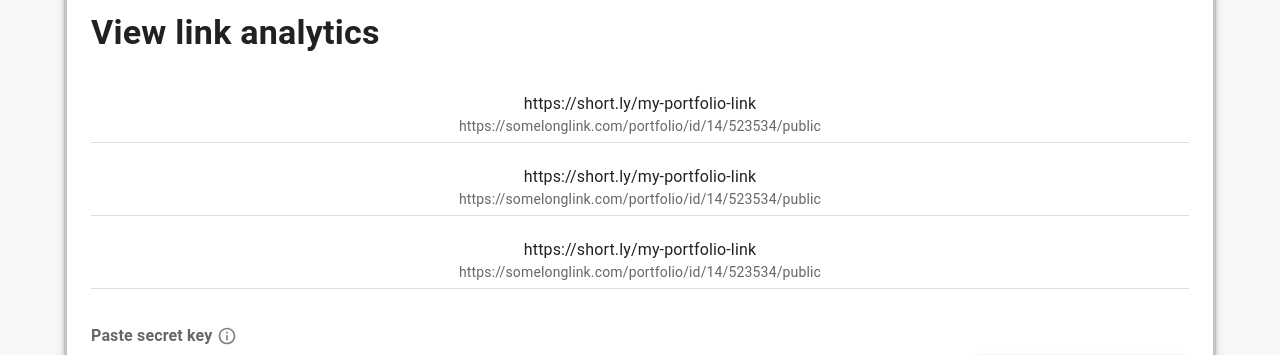
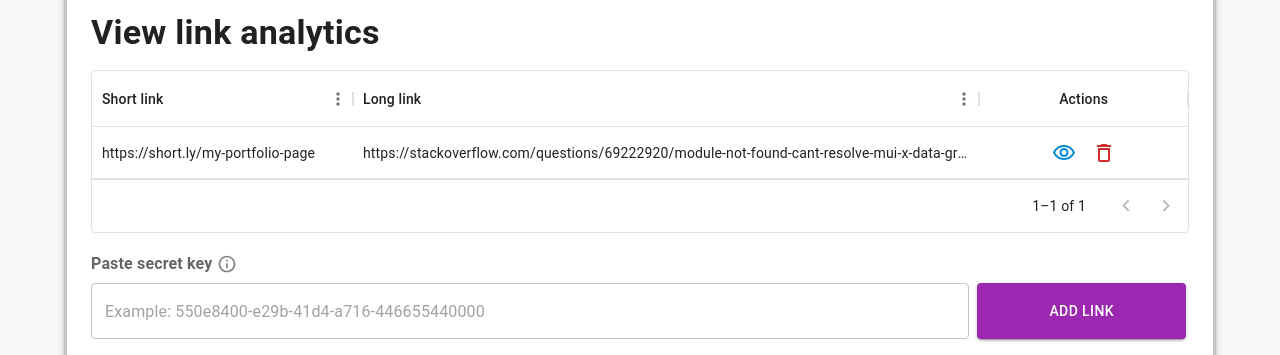
Before and after one commit to 3umaGH/URLShortener, a React (Vite) app in the folder client/: page / in a window 1280 px wide. Shown: the part 419-774 px from the top of the page. Built offline with nearby package versions, Linux system fonts and the light colour scheme; the HTML template or start-up script is replaced by a standard one.

Commit message:
feat: implemented DataGrid for Analytics page

```diff
--- a/client/package.json
+++ b/client/package.json
@@ -15,6 +15,7 @@
     "@fontsource/roboto": "^5.0.8",
     "@mui/icons-material": "^5.14.16",
     "@mui/material": "^5.14.16",
+    "@mui/x-data-grid": "^6.18.0",
     "react": "^18.2.0",
     "react-dom": "^18.2.0"
   },
--- /dev/null
+++ b/client/src/components/AnalyticsGrid.tsx
@@ -0,0 +1,77 @@
+import { Container, IconButton, Tooltip } from "@mui/material";
+import { DataGrid, GridColDef } from "@mui/x-data-grid";
+import { useState } from "react";
+
+import DeleteOutlineOutlinedIcon from "@mui/icons-material/DeleteOutlineOutlined";
+import VisibilityOutlinedIcon from "@mui/icons-material/VisibilityOutlined";
+
+type ActionsProps = {
+  uuid: string;
+};
+
+const ActionsComponent = ({ uuid }: ActionsProps) => {
+  return (
+    <Container sx={{ m: 2 }}>
+      <Tooltip title="View Analytics" arrow>
+        <IconButton color="info">
+          <VisibilityOutlinedIcon />
+        </IconButton>
+      </Tooltip>
+
+      <Tooltip title="Delete Link" arrow>
+        <IconButton color="error" onClick={() => alert(uuid)}>
+          <DeleteOutlineOutlinedIcon />
+        </IconButton>
+      </Tooltip>
+    </Container>
+  );
+};
+
+const columns: GridColDef[] = [
+  {
+    field: "shortLink",
+    headerName: "Short link",
+    flex: 0.5,
+  },
+  {
+    field: "longLink",
+    headerName: "Long link",
+    flex: 1.2,
+  },
+  {
+    field: "actions",
+    headerName: "Actions",
+    flex: 0.4,
+    type: "actions",
+    renderCell: (params) => <ActionsComponent uuid={params.row.uuid} />,
+  },
+];
+
+export const AnalyticsGrid = () => {
+  const [tableRows, setTableRows] = useState([
+    {
+      id: 0,
+      uuid: "asdfasdf",
+      shortLink: "https://short.ly/my-portfolio-page",
+      longLink:
+        "https://stackoverflow.com/questions/69222920/module-not-found-cant-resolve-mui-x-data-grid-in-c-users-syndicate-docume",
+    },
+  ]);
+
+  return (
+    <DataGrid
+      sx={{ width: "100%" }}
+      rows={tableRows}
+      columns={columns}
+      initialState={{
+        pagination: {
+          paginationModel: {
+            pageSize: 5,
+          },
+        },
+      }}
+      pageSizeOptions={[5]}
+      disableRowSelectionOnClick
+    />
+  );
+};
--- a/client/src/components/LinkForm/pages/Analytics.tsx
+++ b/client/src/components/LinkForm/pages/Analytics.tsx
@@ -1,11 +1,7 @@
 import {
   Button,
-  Divider,
   Grid,
   InputLabel,
-  List,
-  ListItemButton,
-  ListItemText,
   TextField,
   Typography,
 } from "@mui/material";
@@ -13,6 +9,7 @@ import {
 import InfoOutlinedIcon from "@mui/icons-material/InfoOutlined";
 
 import { Tip } from "../../Tip";
+import { AnalyticsGrid } from "../../AnalyticsGrid";
 
 export const Analytics = () => {
   return (
@@ -24,7 +21,8 @@ export const Analytics = () => {
       </Grid>
 
       <Grid item xs={12} sx={{ textAlign: "center" }}>
-        <List
+      <AnalyticsGrid />
+        {/*<List
           sx={{
             width: "100%",
             bgcolor: "background.paper",
@@ -47,7 +45,7 @@ export const Analytics = () => {
               </ListItemButton>
             );
           })}
-        </List>
+        </List>*/}
       </Grid>
 
       <Grid item xs={12} sx={{ textAlign: "left" }}>
@@ -64,13 +62,20 @@ export const Analytics = () => {
           </Tip>
         </InputLabel>
         <Grid item xs={12} sx={{ textAlign: "left" }}>
+
           <TextField
             id="secret-key-field"
             placeholder="Example: 550e8400-e29b-41d4-a716-446655440000"
             variant="outlined"
             sx={{width:"80%"}}
-          />
-          <Button variant="contained" sx={{width:"19%", p:1.95, ml:1}} color="secondary">Add Link</Button>
+            />
+          <Button
+            variant="contained"
+            sx={{ width: "19%", p: 1.95, ml: 1 }}
+            color="secondary"
+          >
+            Add Link
+          </Button>
         </Grid>
       </Grid>
     </>
```
Also changed, not shown: 1 other file (tests, documents, lock files or other folders).
